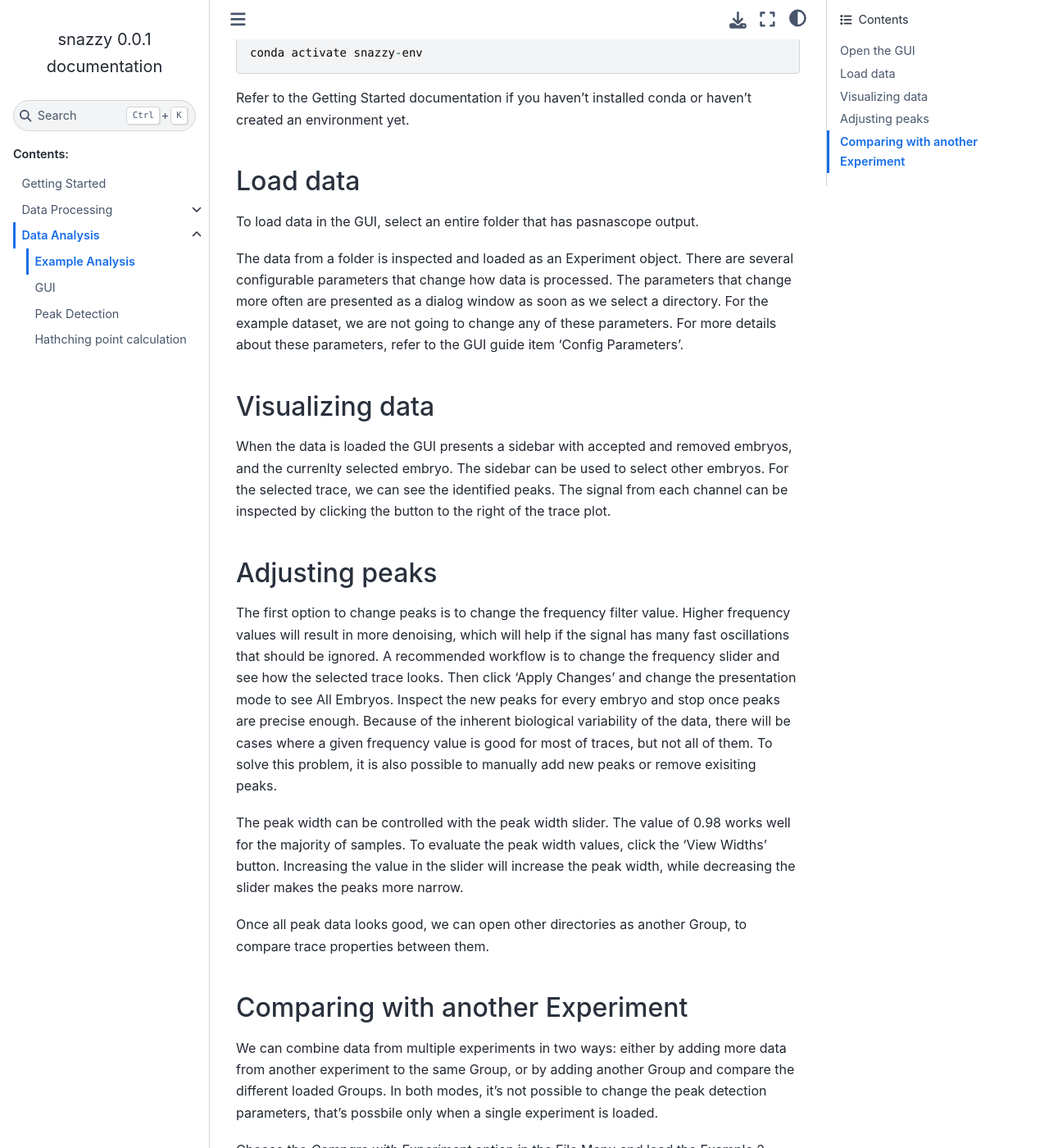
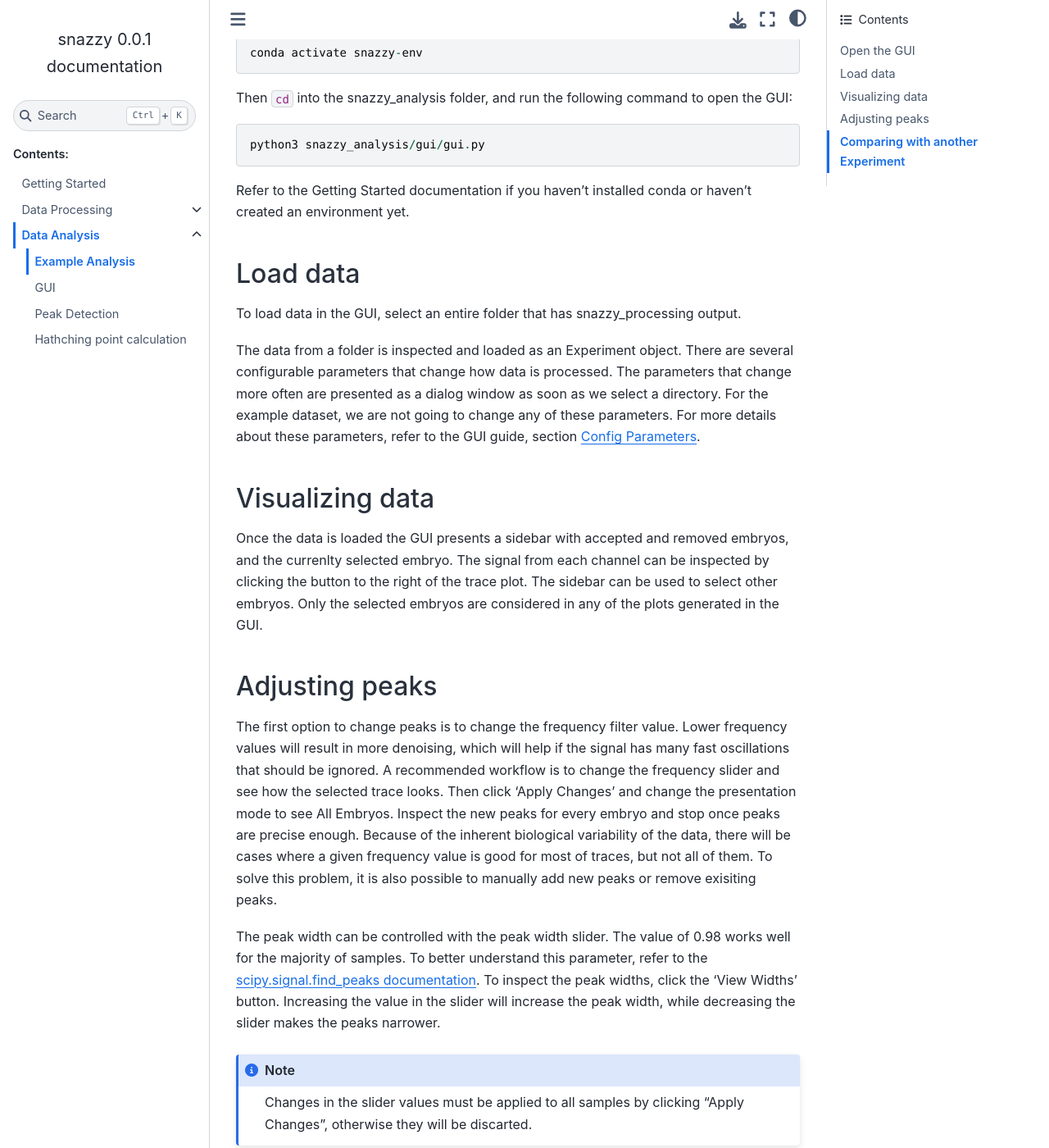
Before and after one commit to ACRLab/snazzy, a Sphinx documentation site: the page built from docs/source/Data_analysis/Example.rst, in a window 1280 px wide and 1400 px high, scrolled down 291 px. Shown: the whole window at 82% size. Built offline with Sphinx 7.4.7 and the Sphinx Book theme 1.1.4, drawn with Linux system fonts in a browser that asks for light colours; some of the changed text lies outside the part shown.

Commit message:
docs: minor improvements

```diff
--- a/docs/source/Data_analysis/Example.rst
+++ b/docs/source/Data_analysis/Example.rst
@@ -1,43 +1,49 @@
 Example Analysis
 ================
 
-An example of how to use the GUI to analyze the data output from the raw image processing pipeline.
+An example of how to use the GUI to analyze the data from the ``snazzy_processing`` pipeline.
 
 Open the GUI
 ------------
 
-Open a terminal window and activate the conda environment:
+Open a terminal window and activate the conda environment.
 
 .. code::
 
     conda activate snazzy-env
+
+Then ``cd`` into the snazzy_analysis folder, and run the following command to open the GUI:
+
+.. code::
+
+    python3 snazzy_analysis/gui/gui.py
 
 Refer to the Getting Started documentation if you haven't installed conda or haven't created an environment yet.
 
 Load data
 ---------
 
-To load data in the GUI, select an entire folder that has pasnascope output.
+To load data in the GUI, select an entire folder that has snazzy_processing output.
 
 The data from a folder is inspected and loaded as an Experiment object.
 There are several configurable parameters that change how data is processed.
 The parameters that change more often are presented as a dialog window as soon as we select a directory.
 For the example dataset, we are not going to change any of these parameters.
-For more details about these parameters, refer to the GUI guide item 'Config Parameters'.
+For more details about these parameters, refer to the GUI guide, section `Config Parameters <Graphical_User_Interface.html#config-parameters>`__.
 
 Visualizing data
 ----------------
 
-When the data is loaded the GUI presents a sidebar with accepted and removed embryos, and the currenlty selected embryo.
+Once the data is loaded the GUI presents a sidebar with accepted and removed embryos, and the currenlty selected embryo.
+The signal from each channel can be inspected by clicking the button to the right of the trace plot.
 The sidebar can be used to select other embryos.
-For the selected trace, we can see the identified peaks.
-The signal from each channel can be inspected by clicking the button to the right of the trace plot.
+Only the selected embryos are considered in any of the plots generated in the GUI.
 
 Adjusting peaks
 ---------------
 
 The first option to change peaks is to change the frequency filter value.
-Higher frequency values will result in more denoising, which will help if the signal has many fast oscillations that should be ignored.
+Lower frequency values will result in more denoising, which will help if the signal has many fast oscillations that should be ignored.
 A recommended workflow is to change the frequency slider and see how the selected trace looks.
 Then click 'Apply Changes' and change the presentation mode to see All Embryos.
 Inspect the new peaks for every embryo and stop once peaks are precise enough.
@@ -46,8 +52,11 @@ To solve this problem, it is also possible to manually add new peaks or remove e
 
 The peak width can be controlled with the peak width slider.
 The value of 0.98 works well for the majority of samples.
-To evaluate the peak width values, click the 'View Widths' button.
-Increasing the value in the slider will increase the peak width, while decreasing the slider makes the peaks more narrow.
+To better understand this parameter, refer to the `scipy.signal.find_peaks documentation <https://docs.scipy.org/doc/scipy-1.16.2/reference/generated/scipy.signal.peak_widths.html#scipy.signal.peak_widths>`__.
+To inspect the peak widths, click the 'View Widths' button.
+Increasing the value in the slider will increase the peak width, while decreasing the slider makes the peaks narrower.
+
+.. NOTE:: Changes in the slider values must be applied to all samples by clicking "Apply Changes", otherwise they will be discarted.
 
 Once all peak data looks good, we can open other directories as another Group, to compare trace properties between them.
 
```
Also changed, not shown: docs/source/Data_analysis/Graphical_User_Interface.rst (+16 -4 lines), docs/source/Data_analysis/Peak_Detection.rst (+10 -5 lines), docs/source/Getting_Started.rst (+8 -11 lines).
